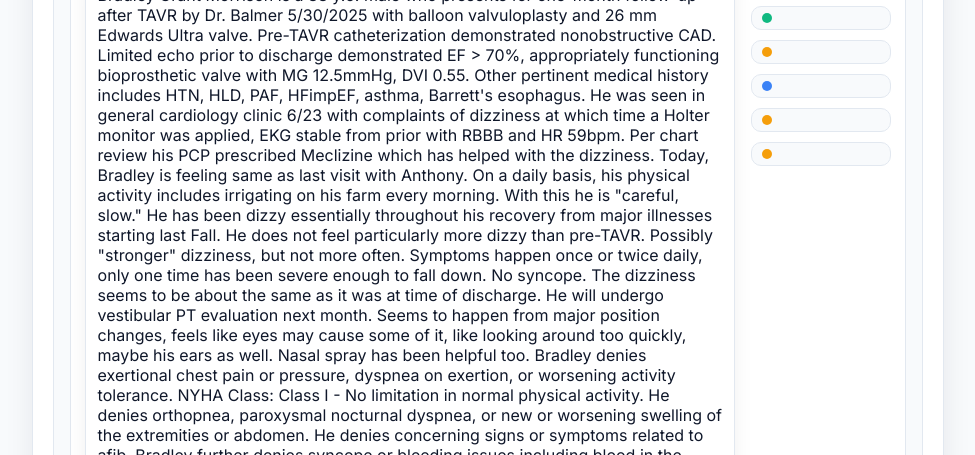
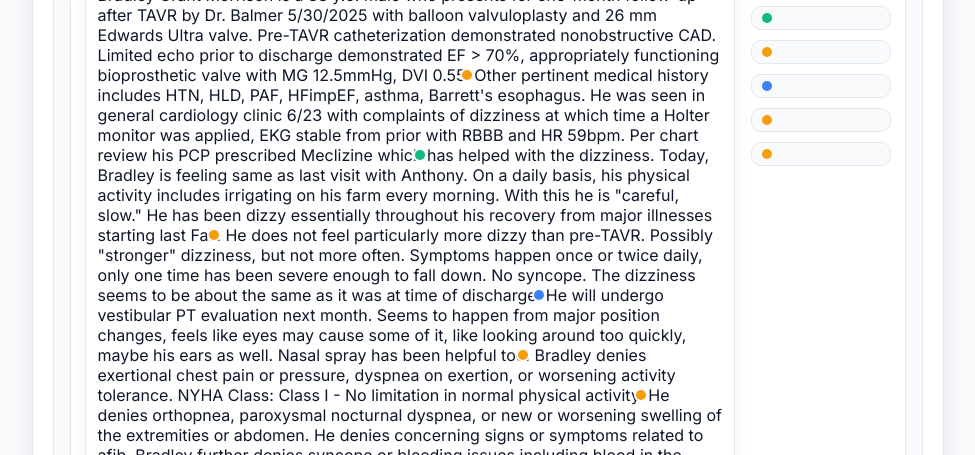
Before and after one commit to cjhu/Note, a React (Vite) app: page / in a window 1280 px wide. Both pictures are taken after a click on the button "Version 2: Side markers". Shown: the part 290-745 px from the top of the page, without its empty margins (152-1127 px from the left). Built offline with nearby package versions, Linux system fonts and the light colour scheme.

Commit message:
Show ghost deletes inline and add inline anchors for side view

```diff
--- a/src/components/NoteDiffSideView.jsx
+++ b/src/components/NoteDiffSideView.jsx
@@ -9,8 +9,8 @@ const TYPE_META = {
 };
 
 /**
- * Side-marker variant: shows latest text; markers sit in a gutter.
- * Hover/focus marker -> highlight text span and show tooltip near marker.
+ * Side-marker variant: shows latest text; markers sit in a gutter and inline anchors.
+ * Hover/focus marker -> highlight text span and show tooltip; deletions surface inline ghost text.
  */
 export function NoteDiffSideView({ baseText, diffs = [] }) {
   const [activeId, setActiveId] = useState(null);
@@ -28,12 +28,25 @@ export function NoteDiffSideView({ baseText, diffs = [] }) {
             return <React.Fragment key={`text-${idx}`}>{seg.text}</React.Fragment>;
           }
           const isActive = seg.diff.id === activeId;
+          const meta = TYPE_META[seg.diff.type] || TYPE_META.replace;
+          const showGhost = isActive && seg.diff.type === 'delete';
           return (
             <span
               key={seg.diff.id}
-              className={`side-diff-span ${isActive ? 'side-diff-span-active' : ''}`}
+              className="side-diff-span-wrapper"
             >
-              {seg.text}
+              <span
+                className={`inline-anchor ${meta.className}`}
+                aria-hidden="true"
+              />
+              <span
+                className={`side-diff-span ${isActive ? 'side-diff-span-active' : ''}`}
+              >
+                {seg.text}
+                {showGhost && (
+                  <span className="side-diff-ghost-delete">{seg.diff.oldText}</span>
+                )}
+              </span>
             </span>
           );
         })}
--- a/src/components/NoteDiffView.css
+++ b/src/components/NoteDiffView.css
@@ -87,10 +87,46 @@
   transition: background-color 120ms ease;
 }
 
+.side-diff-span-wrapper {
+  position: relative;
+}
+
 .side-diff-span-active {
   background: #fef3c7;
   box-shadow: inset 0 0 0 1px #fcd34d;
   border-radius: 4px;
+}
+
+.inline-anchor {
+  position: absolute;
+  left: -12px;
+  top: 0.3em;
+  width: 10px;
+  height: 10px;
+  border-radius: 50%;
+  background: #94a3b8;
+  box-shadow: 0 0 0 2px #f8fafc;
+}
+
+.inline-anchor.side-marker-add {
+  background: #3b82f6;
+}
+.inline-anchor.side-marker-replace {
+  background: #10b981;
+}
+.inline-anchor.side-marker-delete {
+  background: #f59e0b;
+}
+
+.side-diff-ghost-delete {
+  display: inline;
+  margin-left: 4px;
+  padding: 0 4px;
+  background: #fff7ed;
+  color: #9a3412;
+  border: 1px dashed #f59e0b;
+  border-radius: 4px;
+  font-style: italic;
 }
 
 .note-diff-side-gutter {
```
